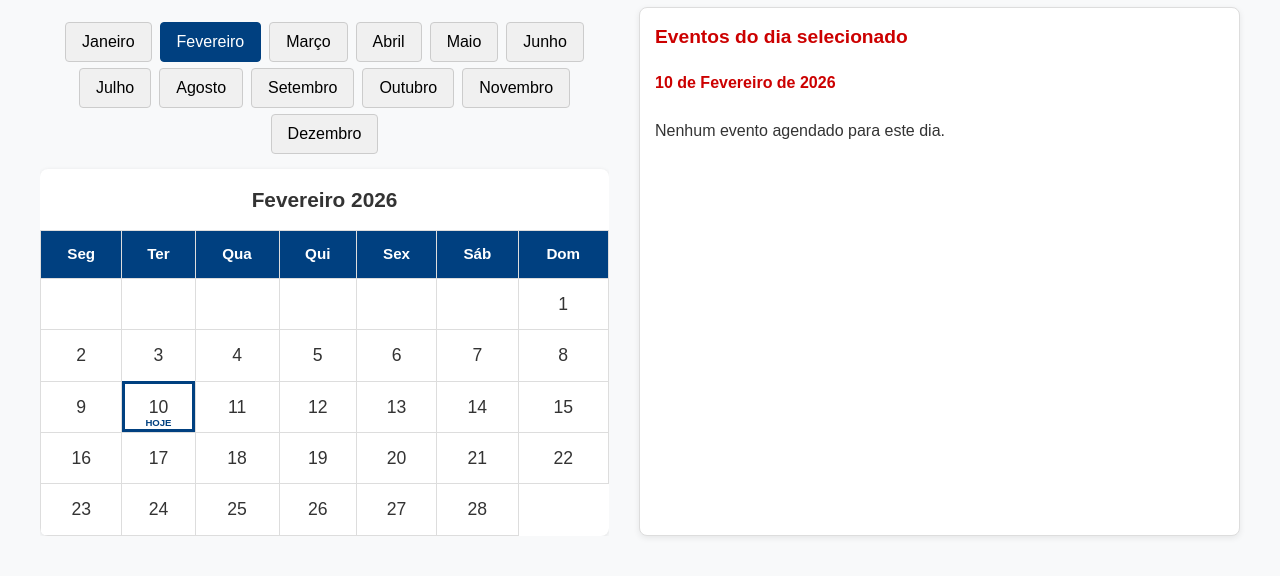
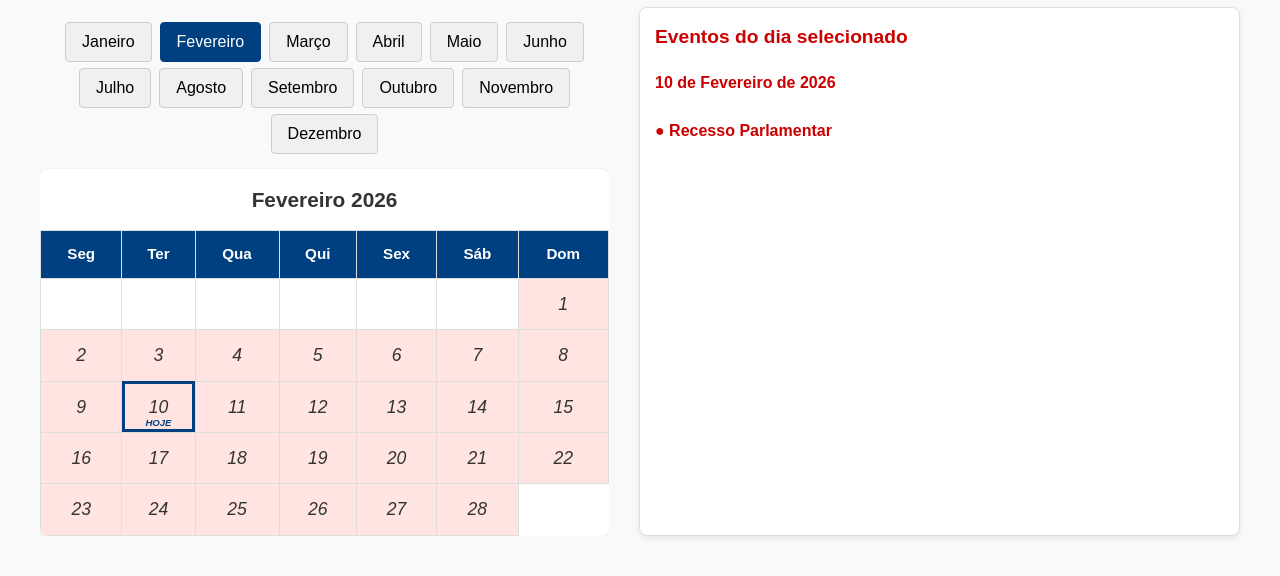
Before and after one commit to CMCB-Labs/calendario-legislativo, a plain HTML site: page index.html in a window 1280 px wide. Shown: the part 122-698 px from the top of the page. Drawn offline with Linux system fonts and the light colour scheme.

Commit message:
Inclusão de Eventos no Calendário.

```diff
--- a/index.html
+++ b/index.html
@@ -132,6 +132,7 @@
 
     .sessao { background: #fffacd !important; font-weight: bold; }
     .comissao { background: #e0ffff !important; font-weight: bold; }
+    .recesso { background: #ffe4e1 !important; font-style: italic; }
 
     .event-content {
       font-size: 1rem;
@@ -217,6 +218,27 @@
 </div>
 
 <script>
+// Estrutura de eventos detalhada
+const eventosExtras = {
+  "2026-01-05": [
+    { tipo: "sessao", titulo: "Sessão Ordinária", horario: "18:00" }
+  ],
+  "2026-01-12": [
+    { tipo: "comissao", titulo: "Reunião da Comissão de Constituição, Justiça, Cidadania e Desenvolvimento Social", horario: "17:35" },
+    { tipo: "comissao", titulo: "Reunião da Comissão de Orçamento, Finanças, Tributos e Infraestrutura Urbana e Rural", horario: "17:35" }
+  ],
+  "2026-01-14": [
+    { tipo: "sessao", titulo: "Sessão Extraordinária", horario: "18:00" },
+    { tipo: "comissao", titulo: "Reunião Extraordinária da Comissão de Orçamento", horario: "Após a Sessão Extraordinária" }
+  ],
+  "2026-01-16": [
+    { tipo: "comissao", titulo: "Reunião Extraordinária da Comissão de Constituição", horario: "12:30" }
+  ],
+  "2026-01-19": [
+    { tipo: "sessao", titulo: "Sessão Extraordinária", horario: "18:00" }
+  ]
+};
+
 const sessoes = [
   "2026-03-02","2026-03-16","2026-03-30","2026-04-13","2026-04-27",
   "2026-05-11","2026-05-25","2026-06-08","2026-06-22","2026-07-06",
@@ -226,7 +248,7 @@ const sessoes = [
 ];
 
 const comissoes = [
-  "2026-01-05","2026-01-12","2026-03-09","2026-03-23","2026-04-06",
+  "2026-03-09","2026-03-23","2026-04-06",
   "2026-04-20","2026-05-04","2026-05-18","2026-06-01","2026-06-15",
   "2026-06-29","2026-07-13","2026-07-27","2026-08-10","2026-08-24",
   "2026-09-07","2026-09-21","2026-10-05","2026-10-19","2026-11-02",
@@ -236,7 +258,13 @@ const comissoes = [
 const meses = ["Janeiro","Fevereiro","Março","Abril","Maio","Junho","Julho","Agosto","Setembro","Outubro","Novembro","Dezembro"];
 const diasMes = [31,28,31,30,31,30,31,31,30,31,30,31];
 
-// Função para verificar se é bissexto (para o ano de 2026 não precisa, mas é boa prática)
+function isRecesso(dateStr) {
+  const date = new Date(dateStr + "T00:00:00");
+  const start = new Date("2026-01-15T00:00:00");
+  const end = new Date("2026-02-28T00:00:00");
+  return date >= start && date <= end;
+}
+
 function isLeapYear(year) {
   return (year % 4 === 0 && year % 100 !== 0) || (year % 400 === 0);
 }
@@ -244,12 +272,11 @@ function isLeapYear(year) {
 function showMonth(mes) {
   const cal = document.getElementById('calendar');
   const now = new Date();
-  const currentYear = 2026; // O calendário é fixo em 2026 conforme o título
+  const currentYear = 2026;
   const todayDay = now.getDate();
   const todayMonth = now.getMonth();
   const todayYear = now.getFullYear();
 
-  // Ajuste para ano bissexto se necessário
   if (isLeapYear(currentYear)) {
     diasMes[1] = 29;
   } else {
@@ -276,17 +303,25 @@ function showMonth(mes) {
     let className = 'day';
     let title = '';
 
-    // Verifica se é o dia atual
     if (day === todayDay && mes === todayMonth && todayYear === currentYear) {
       className += ' today';
     }
 
-    if (sessoes.includes(dateStr)) {
+    if (eventosExtras[dateStr]) {
+      const temSessao = eventosExtras[dateStr].some(e => e.tipo === 'sessao');
+      const temComissao = eventosExtras[dateStr].some(e => e.tipo === 'comissao');
+      if (temSessao) className += ' sessao';
+      else if (temComissao) className += ' comissao';
+      title = eventosExtras[dateStr].map(e => e.titulo).join(' / ');
+    } else if (sessoes.includes(dateStr)) {
       className += ' sessao';
       title = 'Sessão Ordinária – 18h';
     } else if (comissoes.includes(dateStr)) {
       className += ' comissao';
-      title = 'Reunião de Comissões – 17:35';
+      title = 'Reuniões de Comissões – 17:35';
+    } else if (isRecesso(dateStr)) {
+      className += ' recesso';
+      title = 'Recesso Parlamentar';
     }
 
     html += `<td class="${className}" onclick="showEvents('${dateStr}', ${day}, '${meses[mes]}')" title="${title}">${day}</td>`;
@@ -300,7 +335,6 @@ function showMonth(mes) {
   html += '</table>';
   cal.innerHTML = html;
 
-  // Atualiza botões
   document.querySelectorAll('.month-buttons button').forEach(b => b.classList.remove('active'));
   document.querySelectorAll('.month-buttons button')[mes].classList.add('active');
 }
@@ -309,10 +343,17 @@ function showEvents(date, day, month) {
   const events = document.getElementById('events');
   let text = `<strong>${day} de ${month} de 2026</strong><br><br>`;
 
-  if (sessoes.includes(date)) {
+  if (eventosExtras[date]) {
+    eventosExtras[date].forEach(e => {
+      text += `<strong>● ${e.titulo}</strong><br>Horário: ${e.horario}<br><br>`;
+    });
+  } else if (sessoes.includes(date)) {
     text += '<strong>● Sessão Ordinária</strong><br>Horário: 18:00';
   } else if (comissoes.includes(date)) {
-    text += '<strong>● Reunião de Comissões Ordinárias</strong><br>Horário: 17:35';
+    text += '<strong>● Reunião da Comissão de Constituição, Justiça, Cidadania e Desenvolvimento Social</strong><br>Horário: 17:35<br><br>';
+    text += '<strong>● Reunião da Comissão de Orçamento, Finanças, Tributos e Infraestrutura Urbana e Rural</strong><br>Horário: 17:35';
+  } else if (isRecesso(date)) {
+    text += '<strong>● Recesso Parlamentar</strong>';
   } else {
     text += 'Nenhum evento agendado para este dia.';
   }
@@ -326,10 +367,8 @@ window.onload = () => {
   const currentDay = now.getDate();
   const currentYear = now.getFullYear();
 
-  // Inicia no mês atual
   showMonth(currentMonth);
 
-  // Seleciona automaticamente o dia atual nos eventos se estivermos em 2026
   if (currentYear === 2026) {
     const dateStr = `2026-${String(currentMonth+1).padStart(2,'0')}-${String(currentDay).padStart(2,'0')}`;
     showEvents(dateStr, currentDay, meses[currentMonth]);
```
